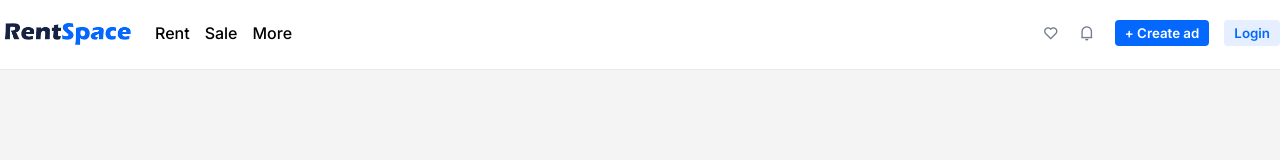
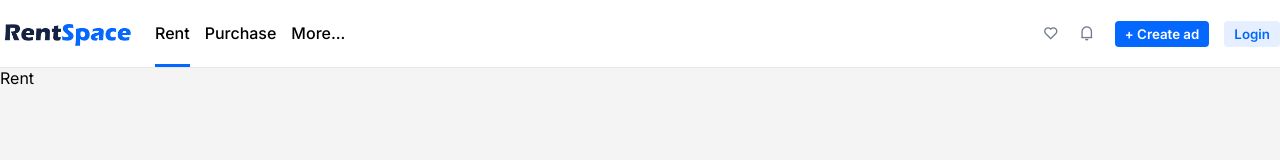
Before and after one commit to Lexeor/rent-space, a React (Create React App) app: page /rent in a window 1280 px wide. Shown: the top 160 px of the page. Built offline with nearby package versions, Linux system fonts and the light colour scheme.

Commit message:
React Router implemented

```diff
--- a/package.json
+++ b/package.json
@@ -8,6 +8,7 @@
     "@testing-library/user-event": "^13.5.0",
     "react": "^18.2.0",
     "react-dom": "^18.2.0",
+    "react-router-dom": "^6.11.1",
     "react-scripts": "5.0.1",
     "react-tooltip": "^5.11.2",
     "remixicon": "^3.2.0",
--- a/src/App.jsx
+++ b/src/App.jsx
@@ -1,3 +1,4 @@
+import { BrowserRouter, Routes, Route, NavLink } from "react-router-dom";
 import Header from "./components/Header";
 import Popup from "./components/popup/Popup";
 import MenuPopup from "./components/menu-popup/MenuPopup";
@@ -7,8 +8,13 @@ import "./styles/App.css";
 import "./styles/Styles.css";
 import "remixicon/fonts/remixicon.css";
 
+// Pages
+import Home from "./pages/Home";
+import Rent from "./pages/Rent";
+
 function App() {
   return (
+    <BrowserRouter>
       <div className="App">
         <PopupContextProvider>
           <Header />
@@ -16,9 +22,15 @@ function App() {
           <MenuPopup />
         </PopupContextProvider>
         <div className="container">
-        <div className="content"></div>
+          <div className="content">
+            <Routes>
+              <Route index element={<Home />} />
+              <Route path="/rent" element={<Rent />} />
+            </Routes>
           </div>
         </div>
+      </div>
+    </BrowserRouter>
   );
 }
 
--- a/src/components/TopMenu.jsx
+++ b/src/components/TopMenu.jsx
@@ -1,11 +1,43 @@
-import React, { useContext } from "react";
+import React, { useContext, useState, useEffect } from "react";
 import { PopupContext } from "./contexts/PopupContext";
+import { getMenuItems } from "../utils/fetchHelper";
+import { NavLink } from "react-router-dom";
 
 function TopMenu(props) {
-  const { showTopMenu } = useContext(PopupContext);
+  const [menuItems, setMenuItems] = useState([]);
+  const { showTopMenu, hideTopMenu } = useContext(PopupContext);
+
+  useEffect(() => {
+    (async () => {
+      const menuItems = await getMenuItems(false);
+      setMenuItems(menuItems);
+    })();
+  }, []);
+
+  function renderMenuItems() {
+    return (
+      <nav className="menu-top">
+        {menuItems.map((item) => {
+          return (
+            <NavLink
+              key={item.id}
+              className="menu-item"
+              onMouseEnter={() => showTopMenu(item.title)}
+              onClick={hideTopMenu}
+              to={item.path}
+            >
+              {item.title}
+            </NavLink>
+          );
+        })}
+      </nav>
+    );
+  }
+
   return (
-    <div className="menu-top">
-      <div className="menu-item" onMouseEnter={() => showTopMenu("Rent")}>
+    <>
+      {renderMenuItems()}
+      {/* <div className="menu-item" onMouseEnter={() => showTopMenu("Rent")}>
         Rent
       </div>
       <div className="menu-item" onMouseEnter={() => showTopMenu("Sale")}>
@@ -13,8 +45,8 @@ function TopMenu(props) {
       </div>
       <div className="menu-item" onMouseEnter={() => showTopMenu("More")}>
         More
-      </div>
-    </div>
+      </div> */}
+    </>
   );
 }
 
--- /dev/null
+++ b/src/pages/Home.jsx
@@ -0,0 +1,7 @@
+import React from "react";
+
+function Home() {
+  return <div>Home</div>;
+}
+
+export default Home;
--- /dev/null
+++ b/src/pages/Rent.jsx
@@ -0,0 +1,7 @@
+import React from "react";
+
+function Rent() {
+  return <div>Rent</div>;
+}
+
+export default Rent;
--- a/src/styles/App.css
+++ b/src/styles/App.css
@@ -67,6 +67,7 @@ body {
   flex-direction: row;
   gap: 15px;
   flex-grow: 1;
+  min-height: 67px;
 }
 
 header {
@@ -76,7 +77,6 @@ header {
   display: flex;
   flex-direction: row;
   justify-content: center;
-  min-height: 70px;
   z-index: 60;
 }
 
@@ -105,10 +105,16 @@ header {
   border-bottom: 3px solid;
   border-color: var(--white-0);
   font-weight: 500;
+  color: var(--black-100);
+  text-decoration: none;
 }
 
 .menu-item:hover {
   border-bottom: 3px solid var(--black-20);
+}
+
+.menu-item.active {
+  border-bottom: 3px solid var(--color-primary);
 }
 
 /* Buttons */
--- /dev/null
+++ b/src/utils/apiUrls.js
@@ -0,0 +1,4 @@
+const urlGetMenuItems =
+  "https://d4df-31-206-96-137.ngrok-free.app/polls/menu_items/";
+
+export { urlGetMenuItems };
--- /dev/null
+++ b/src/utils/fetchHelper.js
@@ -0,0 +1,25 @@
+import { mockMenuItems } from "./mock-data";
+import { urlGetMenuItems } from "./apiUrls";
+
+async function getMenuItems(isReal = true) {
+  if (isReal) {
+    const response = await fetch(urlGetMenuItems, {
+      headers: {
+        "Content-Type": "application/json",
+      },
+    });
+
+    if (!response.ok) {
+      console.log("error");
+      const message = `An error has occured: ${response.status}`;
+      throw new Error(message);
+    }
+
+    const data = await response.json();
+    return data;
+  } else {
+    return mockMenuItems;
+  }
+}
+
+export { getMenuItems };
--- /dev/null
+++ b/src/utils/mock-data.js
@@ -0,0 +1,7 @@
+const mockMenuItems = [
+  { id: 1, title: "Rent", path: "rent" },
+  { id: 2, title: "Purchase", path: "purchase" },
+  { id: 3, title: "More...", path: "more" },
+];
+
+export { mockMenuItems };
```
Also changed, not shown: 1 other file (tests, documents, lock files or other folders). Lines whose indentation alone changed are shown as unchanged.
